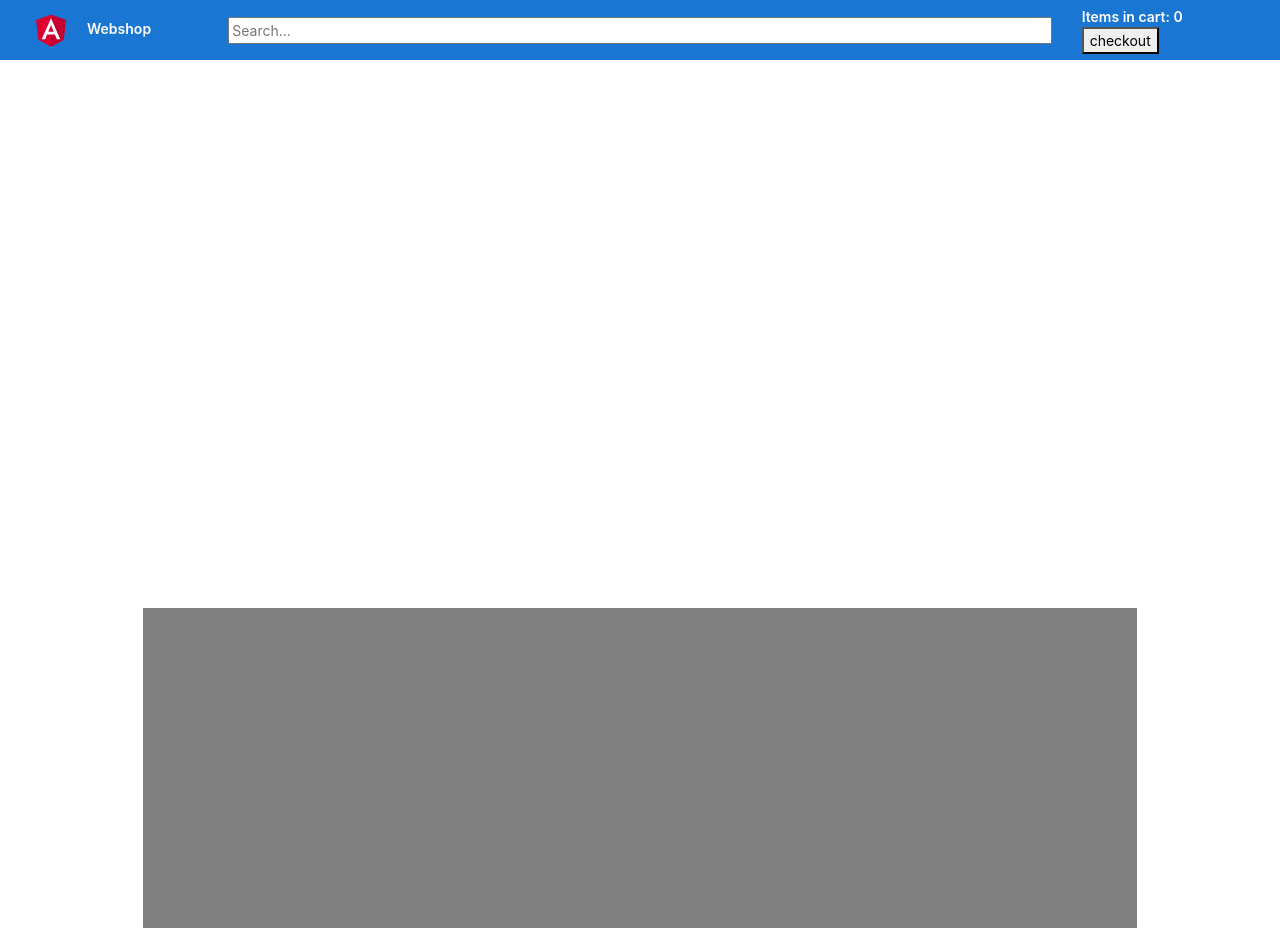
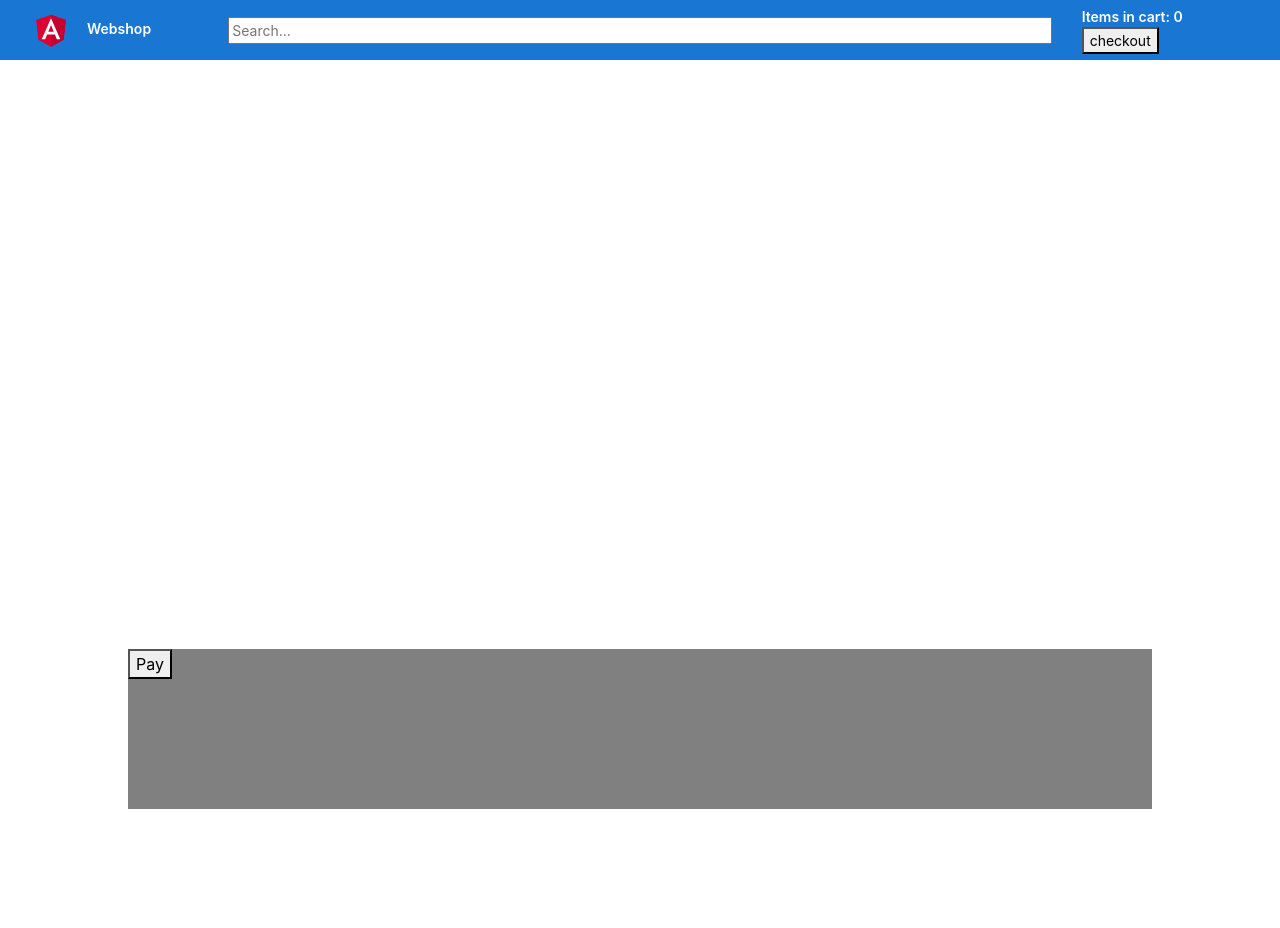
Before and after one commit to qmuijser/final_school_angular, an Angular app: page /cart in a window 1280 px wide. After the commit the page ends 809 px from the top, so only its background shows below. Built offline with nearby package versions, Linux system fonts and the light colour scheme.

Commit message:
basic spacing/added price tag

```diff
--- a/src/app/app.component.html
+++ b/src/app/app.component.html
@@ -1,6 +1,8 @@
-<app-header></app-header>
+<div style="width: 100%;">
+	<app-header></app-header>
+</div>
 <div style="padding: 0; margin: 0;">
-	<div class="container">
+	<div class="container" style="padding-top: 1%;">
 		<router-outlet></router-outlet>
 	</div>
 </div>
--- a/src/app/modules/user/header/components/header/header.component.css
+++ b/src/app/modules/user/header/components/header/header.component.css
@@ -25,7 +25,6 @@
   }
 
   .toolbar {
-    position: absolute;
     top: 0;
     left: 0;
     right: 0;
--- a/src/app/modules/user/header/components/header/header.component.html
+++ b/src/app/modules/user/header/components/header/header.component.html
@@ -1,4 +1,4 @@
-<div class="row">
+
   <div class="toolbar" role="banner">
 
   <div class="col-2">
@@ -19,4 +19,3 @@
        <button routerLink="cart">checkout</button>
   </div>
 </div>
-</div>
--- a/src/app/modules/user/shoppingcart/components/cartview/cartview.component.css
+++ b/src/app/modules/user/shoppingcart/components/cartview/cartview.component.css
@@ -1,39 +1,12 @@
-.left {
-  background: grey;
+.one, .two {
+  width: 100%;
+  height: 72vh;
 }
-
-.right {
-  background: black;
+.one {
+  overflow: auto;
 }
-
-.main-wrapper {
-  height: 60vh;
-    display: flex;
-  flex-direction: column;
-  justify-content: center;
-  align-items: center;
+.two {
+  background-color: grey;
+  height: 20vh;
+  top: 40vh;
 }
-
-.order-wrapper {
-	height: 40vh;
-	background-color: gray;
-}
-
-.section {
-  height: 100%;
-  display: flex;
-  flex-direction: column;
-  justify-content: center;
-  align-items: center;
-}
-
-.half {
-  background: #f9f9f9;
-  height: 50%;
-  width: 100%;
-  margin: 15px 0;
-}
-
-h4 {
-  color: white;
-}
--- a/src/app/modules/user/shoppingcart/components/cartview/cartview.component.html
+++ b/src/app/modules/user/shoppingcart/components/cartview/cartview.component.html
@@ -1,6 +1,30 @@
-<div class="main-wrapper">
+<div class="row" >
+	<div class="one row">
+		<div *ngFor="let product of cart.products; let i = index" class="col-lg-5" style="margin-left: 3%;margin-right: 3%; margin-bottom: 2%;">
+		<div class="row border border-dark">
+			<h4>{{ product.name }}</h4>
+		</div>
+		<div class="row border border-dark">
+			<div class="col-lg-8">
+				<img src="../../../../../../assets/empty-profile-icon.webp">
+			</div>
+			<div class="col-lg-4">
+				<h4>${{product.price}}</h4>
+				<p>5 remaining</p>
+				<div *ngIf="cart.containsProduct(product.productId)">
+					<button (click)="cart.removeProduct(product.productId)">Delete from cart</button>
+				</div>
+				<div *ngIf="!cart.containsProduct(product.productId)">
+					<button (click)="cart.addProduct(product)">Add to cart</button>
+				</div>
+			</div>
+		</div>
+	</div>
+	</div>
+</div>
 
+<div class="row">
+	<div class="two">
+		<button>Pay</button>
+	</div>
 </div>
-<div class="order-wrapper">
-
-</div>
--- a/src/app/modules/user/shoppingcart/components/cartview/cartview.component.ts
+++ b/src/app/modules/user/shoppingcart/components/cartview/cartview.component.ts
@@ -10,7 +10,7 @@ import { Product } from '../../../../../models/product';
 })
 export class CartviewComponent implements OnInit {
 
-  constructor(private cart: CartService) { }
+  constructor(public cart: CartService) { }
 
   getProducts(): any{
     return this.cart.products;
```
